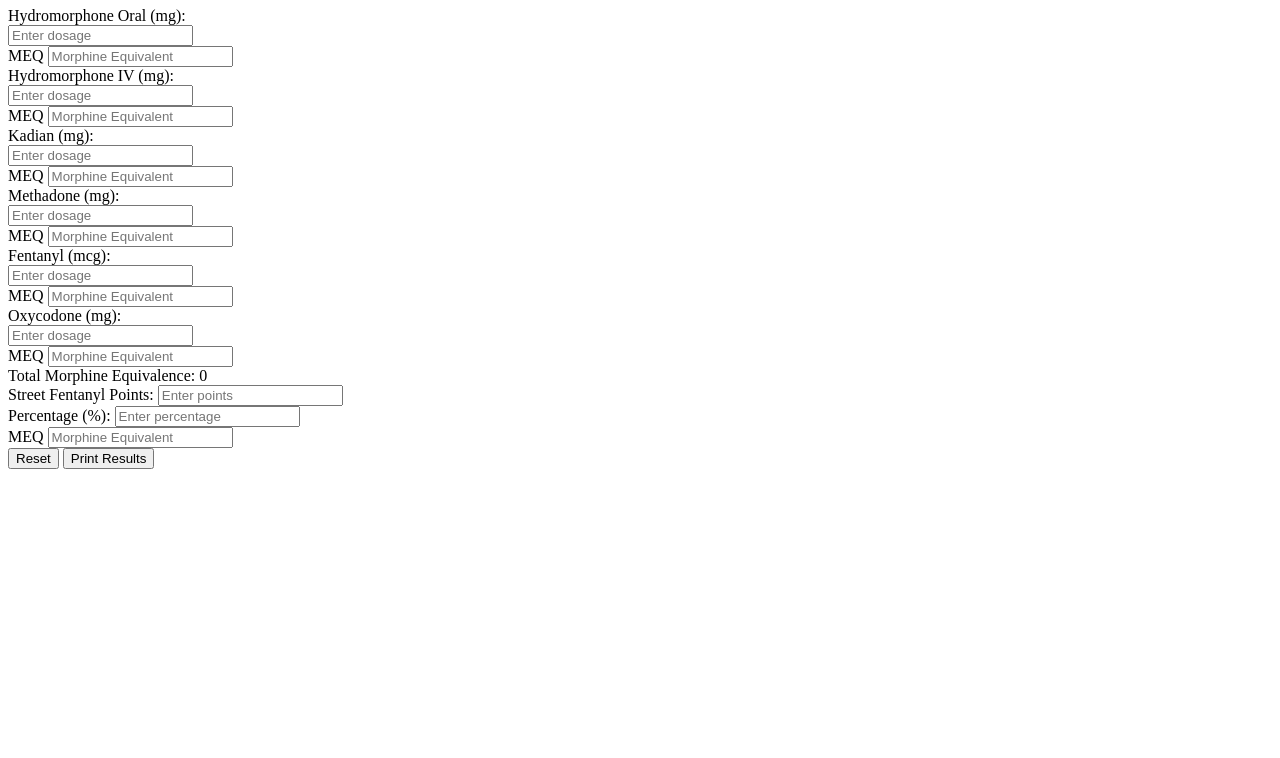
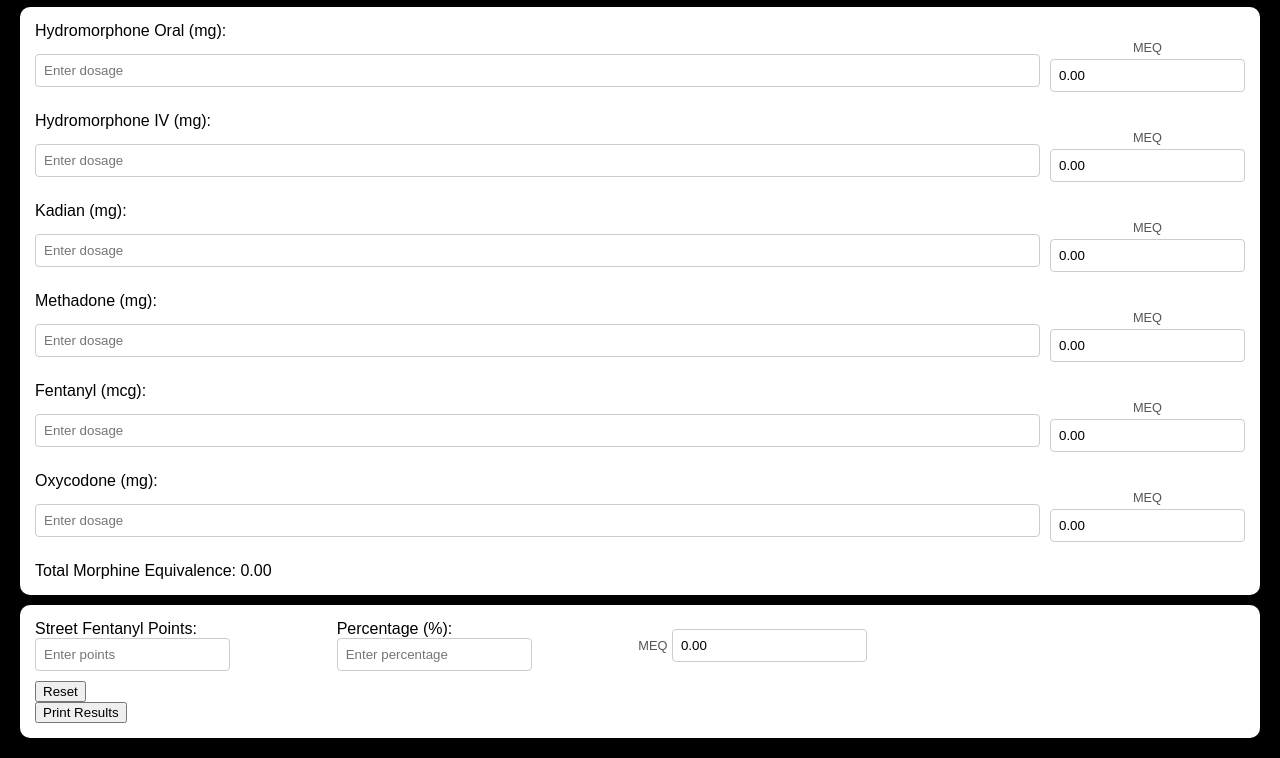
Before and after one commit to SevNielsen/MorphineConversionTool, a plain HTML site: page docs/index.html in a window 1280 px wide. Shown: the part 73-831 px from the top of the page. Before the commit the page ends 800 px from the top, so only its background shows below. Drawn offline with Linux system fonts and the light colour scheme.

Commit message:
Bug Fixes and Improvments

```diff
--- a/docs/index.html
+++ b/docs/index.html
@@ -4,7 +4,7 @@
     <meta charset="UTF-8">
     <meta name="viewport" content="width=device-width, initial-scale=1.0">
     <title>Morphine Equivalence Calculator</title>
-    <link rel="stylesheet" href="styles.css">
+    <link rel="stylesheet" href="style.css">
 </head>
 <body>
     <h1>Morphine Equivalence Calculator</h1>
@@ -111,6 +111,6 @@
 
 
 
-    <script src="script.js"></script>
+    <script src="conversion.js"></script>
 </body>
 </html>
```
Also changed, not shown: docs/conversion.js (renamed from docs/js/conversion.js), docs/style.css (renamed from docs/css/style.css).
